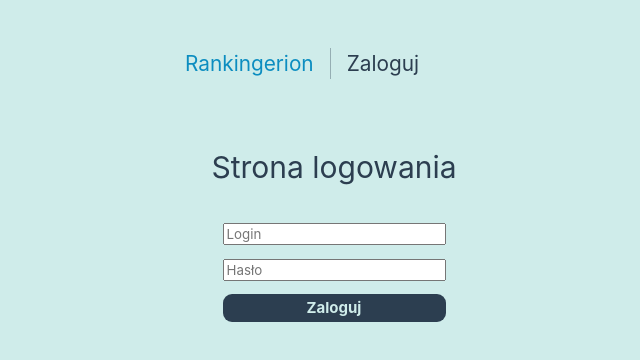
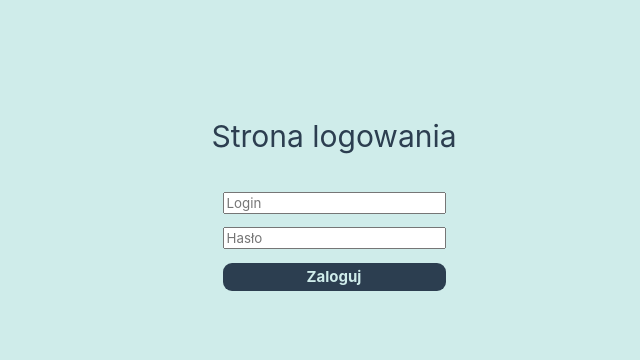
Before and after one commit to cptkidd62/rankingerion_frontend, a Vue app in the folder client/: page /signin in a window 1280 px wide. Shown: the top 360 px of the page, without its empty margins (306-946 px from the left). Built offline with nearby package versions, Linux system fonts and the light colour scheme.

Commit message:
remove home view

```diff
--- a/client/src/App.vue
+++ b/client/src/App.vue
@@ -19,13 +19,11 @@ onMounted(() => {
     <div class="wrapper">
 
       <nav>
-        <RouterLink to="/">Rankingerion</RouterLink>
         <RouterLink v-if="auth.token" to="/wyniki">Wyniki</RouterLink>
         <RouterLink v-if="auth.token" to="/ranking">Ranking</RouterLink>
         <RouterLink v-if="auth.token" to="/boty">Moje boty</RouterLink>
         <RouterLink v-if="auth.token" to="/konto">Moje konto ({{ auth.user?.username }})</RouterLink>
-        <RouterLink v-if="!auth.token" to="/signin">Zaloguj</RouterLink>
-        <RouterLink v-if="auth.token" to="/" @click.prevent="auth.logout()">Wyloguj</RouterLink>
+        <RouterLink v-if="auth.token" to="/signin" @click.prevent="auth.logout()">Wyloguj</RouterLink>
       </nav>
     </div>
   </header>
--- a/client/src/router/index.ts
+++ b/client/src/router/index.ts
@@ -1,5 +1,4 @@
 import { createRouter, createWebHistory } from 'vue-router'
-import HomeView from '../views/HomeView.vue'
 import { useAuthStore } from '@/stores/auth'
 
 const router = createRouter({
@@ -8,7 +7,7 @@ const router = createRouter({
     {
       path: '/',
       name: 'home',
-      component: HomeView,
+      redirect: '/boty',
     },
     {
       path: '/wyniki',
--- a/client/src/views/HomeView.vue
+++ /dev/null
@@ -1,8 +0,0 @@
-<script setup lang="ts">
-</script>
-
-<template>
-  <main>
-    Strona główna
-  </main>
-</template>
```
